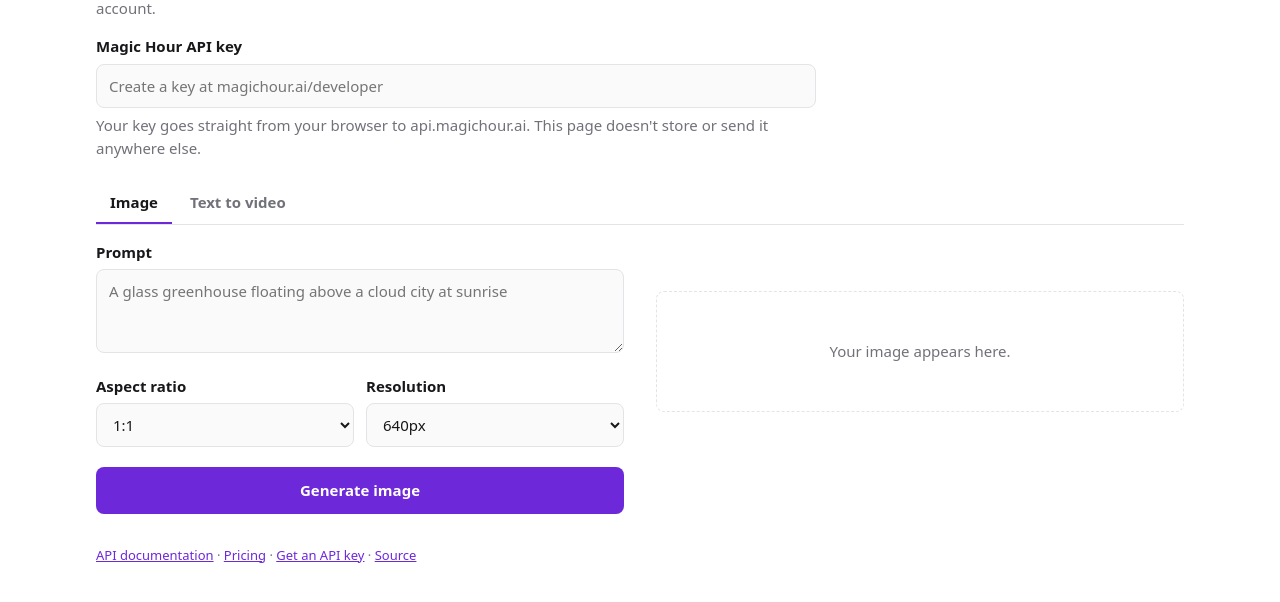
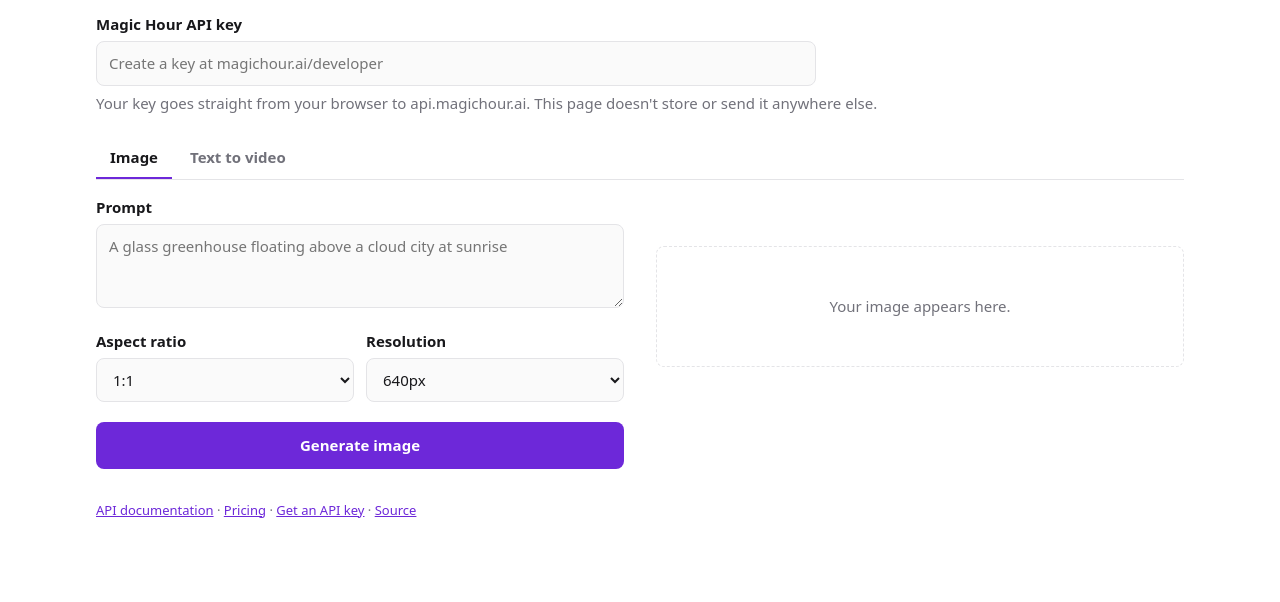
Before and after one commit to magichourhq/magic-hour-huggingface-space, a plain HTML site: page index.html in a window 1280 px wide. Shown: the part 98-700 px from the top of the page. Drawn offline with Linux system fonts and the light colour scheme.

Commit message:
fix: give the demo intro room on desktop (#11)

```diff
--- a/index.html
+++ b/index.html
@@ -36,7 +36,7 @@
         font: 15px/1.5 system-ui, -apple-system, "Segoe UI", sans-serif;
       }
       main { max-width: 1120px; margin: 0 auto; padding: 32px 16px 48px; }
-      .intro { max-width: 720px; }
+      .intro input { max-width: 720px; }
       h1 { font-size: 24px; margin: 0 0 4px; }
       p { margin: 0 0 16px; }
       .muted { color: var(--muted); }
```
